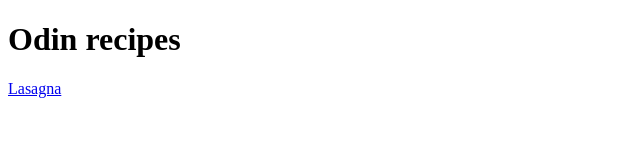
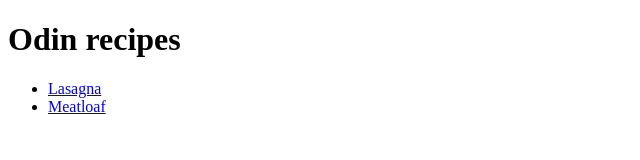
Before and after one commit to mastermindb/odin-recipes, a plain HTML site: page index.html in a window 1280 px wide. Shown: the whole page, without its empty margins (0-640 px from the left). Drawn offline with Linux system fonts and the light colour scheme.

Commit message:
Placing links in the list

```diff
--- a/index.html
+++ b/index.html
@@ -7,6 +7,9 @@
 </head>
 <body>
    <h1>Odin recipes</h1>
-   <a href="recipes/lasagna.html">Lasagna</a>
+   <ul>
+   <li><a href="recipes/lasagna.html">Lasagna</a></li>
+   <li><a href="recipes/meatloaf.html">Meatloaf</a></li>
+   </ul>
 </body>
 </html>
```
